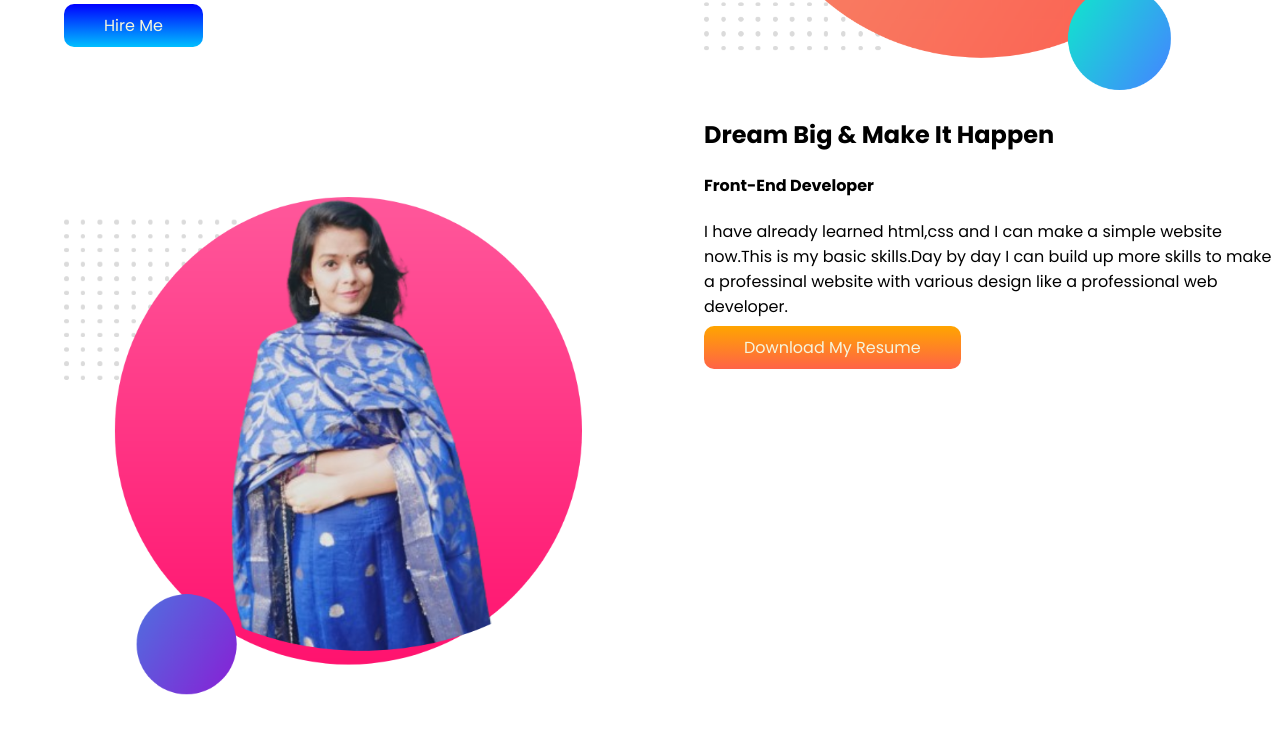
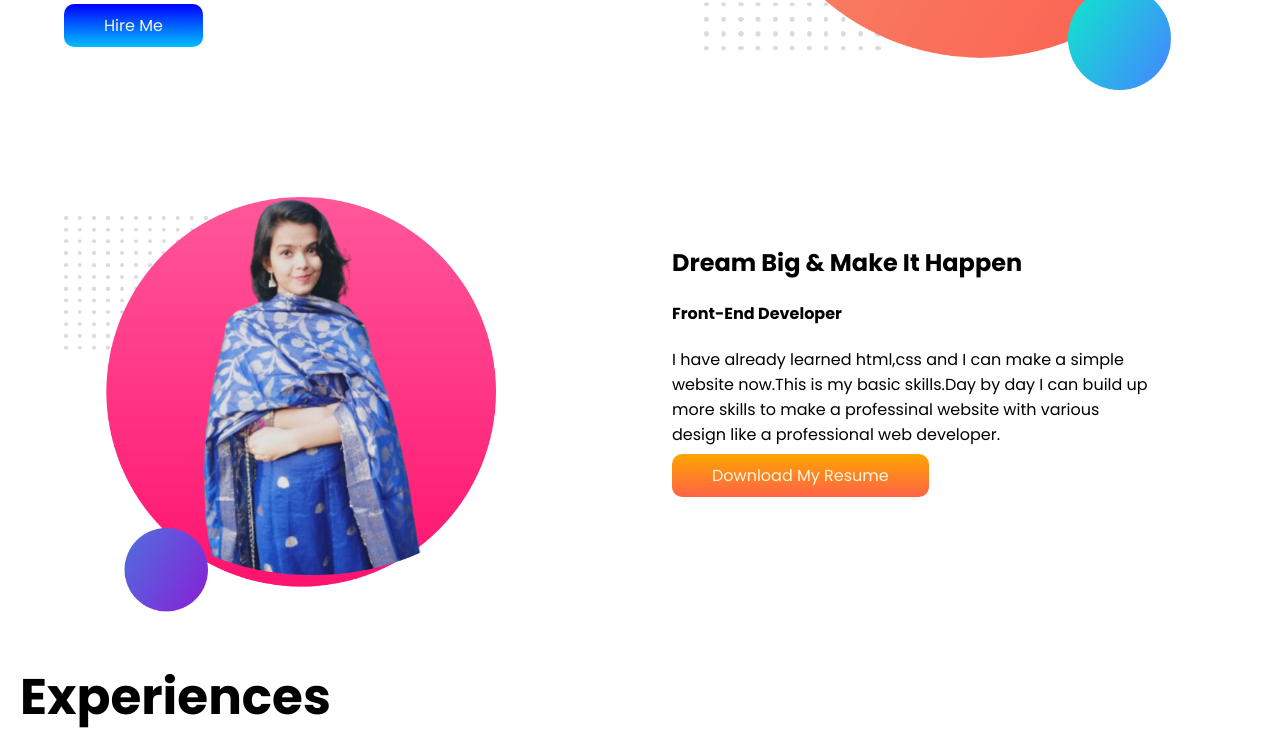
Before and after one commit to Maliha123456/My-Portfolio, a plain HTML site: page index.html in a window 1280 px wide. Shown: the part 525-1265 px from the top of the page. Drawn offline with Linux system fonts and the light colour scheme.

Commit message:
portfolio edited

```diff
--- a/index.html
+++ b/index.html
@@ -42,7 +42,7 @@
       <div class="half-width">
         <img src="images/my-bg2.png" alt="" />
       </div>
-      <div class="half-width">
+      <div class="half-width2">
         <h2>Dream Big & Make It Happen</h2>
         <h4>Front-End Developer</h4>
         <p>
@@ -89,7 +89,7 @@
       </div>
     </section>
     <footer>
-      <p>@ Zerrish Inderson world! Email: zerisindo1578@gmail.com</p>
+      <p>@ Ananya Chowdhury's world! Email: tasnimananya15@gmail.com</p>
     </footer>
   </body>
 </html>
--- a/style.css
+++ b/style.css
@@ -15,6 +15,10 @@ section{
     width: 50%;
     margin-left: 5%;
 
+}
+.half-width2{
+    width: 50%;
+   padding: 10%;
 }
 .half-width img{
     width: 90%;
```
